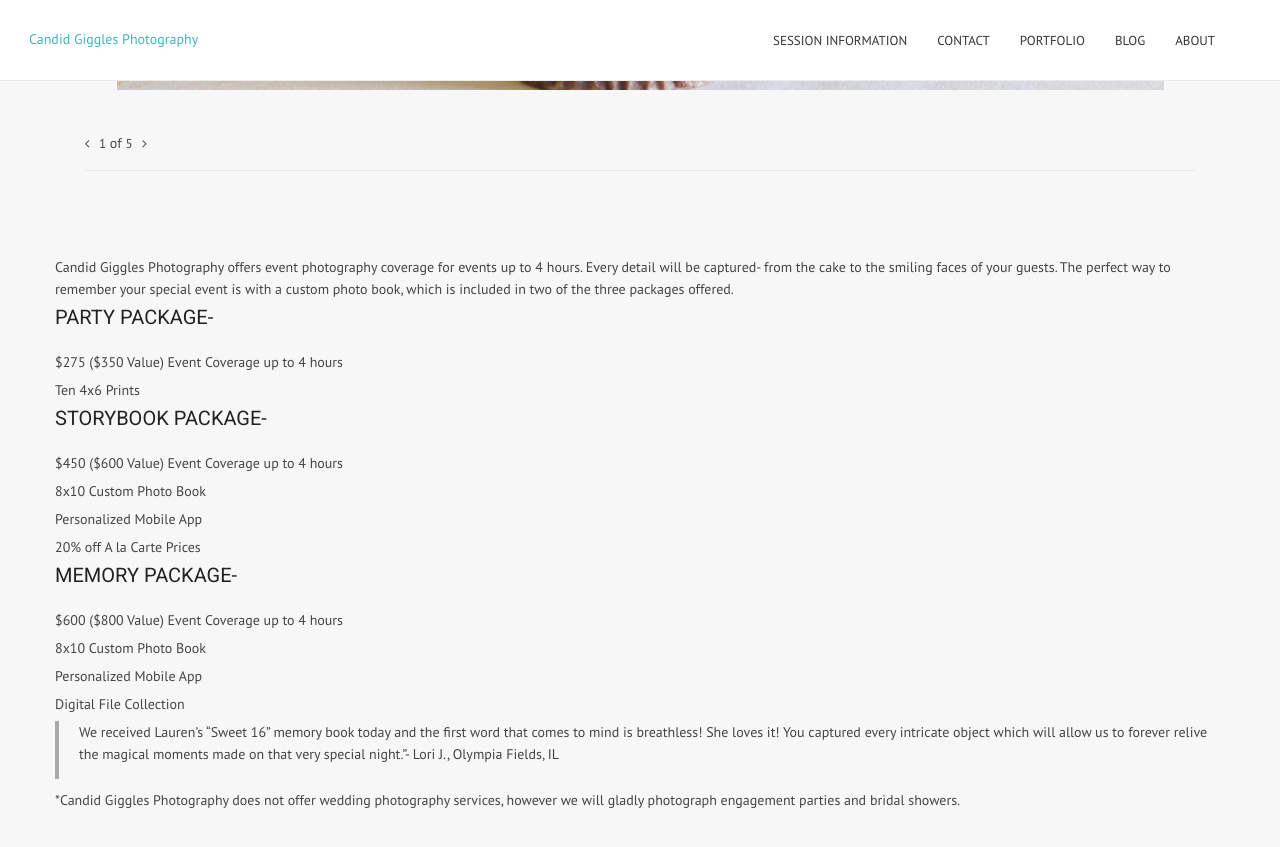
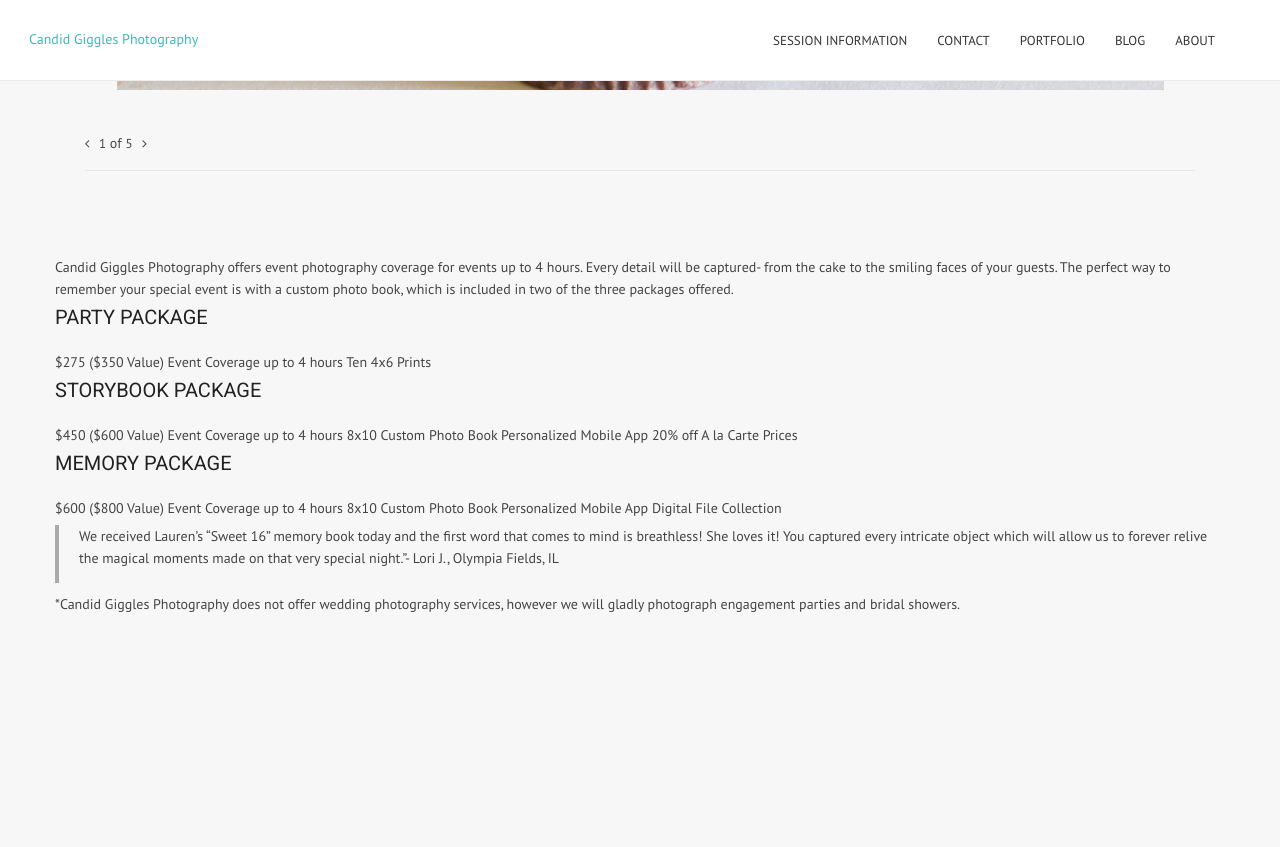
Before and after one commit to candidgiggles/kmitchellphoto.github.io, a Jekyll site: the page built from event-photography/index.md, in a window 1280 px wide and 900 px high, scrolled down 689 px. Shown: the top 847 px of the window. Built offline with Jekyll 4.4.1, drawn with Linux system fonts in a browser that asks for light colours; after the commit the page ends 1393 px from its top, so only the background shows below that.

Commit message:
Updated index.md

```diff
--- a/event-photography/index.md
+++ b/event-photography/index.md
@@ -3,7 +3,7 @@ layout: fullpostinfo
 title: Event Photography
 permalink: "/event-photography/"
 published: true
-slide1: "/homepage_images/Events.jpg"
+slide1: /homepage_images/Events.jpg
 alt1: Slide 1
 slide2: "/event-photography/Event1.jpg"
 alt2: Slide 2
@@ -17,32 +17,25 @@ alt5: Slide 5
 
 Candid Giggles Photography offers event photography coverage for events up to 4 hours. Every detail will be captured- from the cake to the smiling faces of your guests. The perfect way to remember your special event is with a custom photo book, which is included in two of the three packages offered.
 
-### Party Package-
+### Party Package
 $275 ($350 Value)
 Event Coverage up to 4 hours
-
 Ten 4x6 Prints
 
 
-### Storybook Package-
+### Storybook Package
 $450 ($600 Value)
 Event Coverage up to 4 hours
-
 8x10 Custom Photo Book
-
 Personalized Mobile App
-
 20% off A la Carte Prices
 
 
-### Memory Package-
+### Memory Package
 $600 ($800 Value)
 Event Coverage up to 4 hours
-
 8x10 Custom Photo Book
-
 Personalized Mobile App
-
 Digital File Collection
 
 
```
